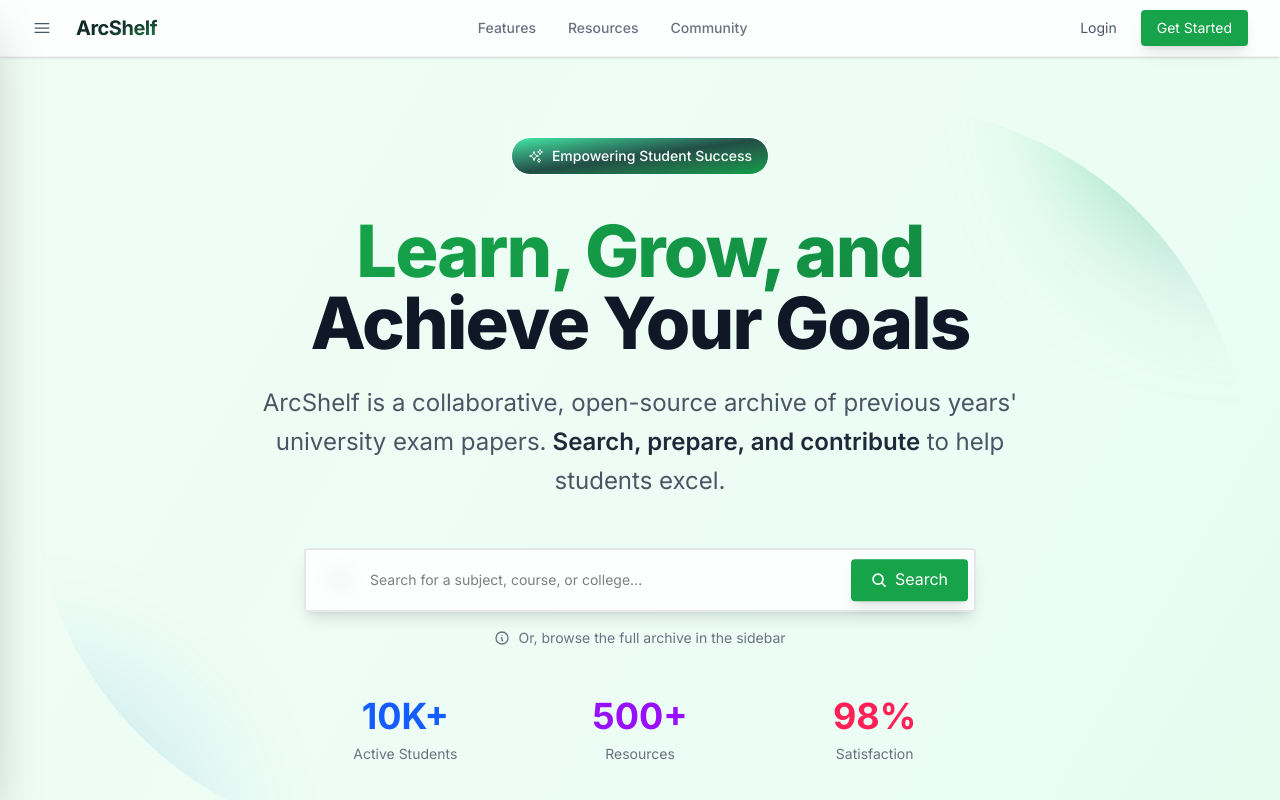
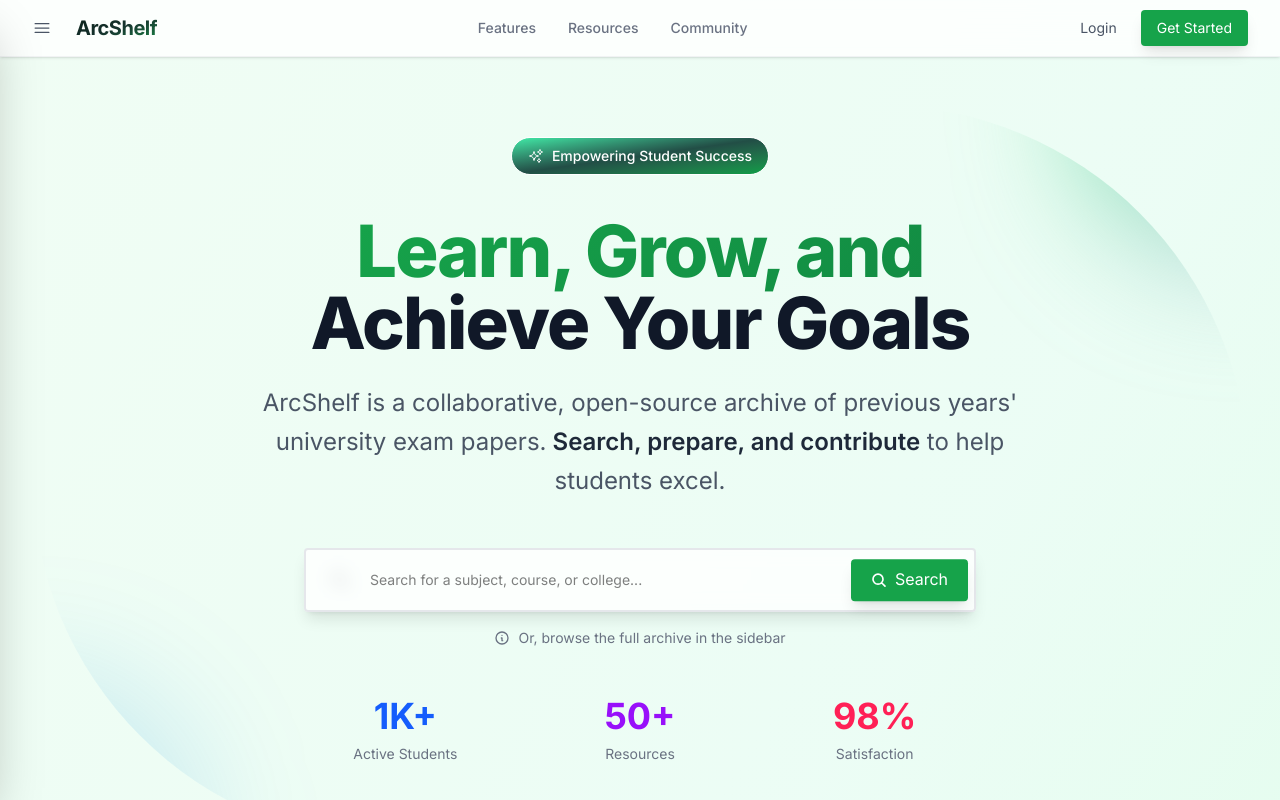
Before and after one commit to ravii333/Arcshelf, a React (Vite) app in the folder client/: page / in a window 1280 px wide. Shown: the top 800 px of the page. Built offline with nearby package versions, Linux system fonts and the light colour scheme; no server answers.

Commit message:
Update HeroSection statistics

```diff
--- a/client/src/pages/HomePage.jsx
+++ b/client/src/pages/HomePage.jsx
@@ -79,12 +79,12 @@
 
    <div className="grid grid-cols-3 gap-8 pt-12 max-w-2xl mx-auto text-center">
   <div className="space-y-2 animate-float">
-    <div className="text-3xl md:text-4xl font-bold text-blue-600 dark:text-blue-500">10K+</div>
+    <div className="text-3xl md:text-4xl font-bold text-blue-600 dark:text-blue-500">1K+</div>
     <div className="text-sm text-gray-500 dark:text-gray-400">Active Students</div>
   </div>
 
   <div className="space-y-2 animate-float [animation-delay:0.3s]">
-    <div className="text-3xl md:text-4xl font-bold text-purple-600 dark:text-purple-500">500+</div>
+    <div className="text-3xl md:text-4xl font-bold text-purple-600 dark:text-purple-500">50+</div>
     <div className="text-sm text-gray-500 dark:text-gray-400">Resources</div>
   </div>
 
```
